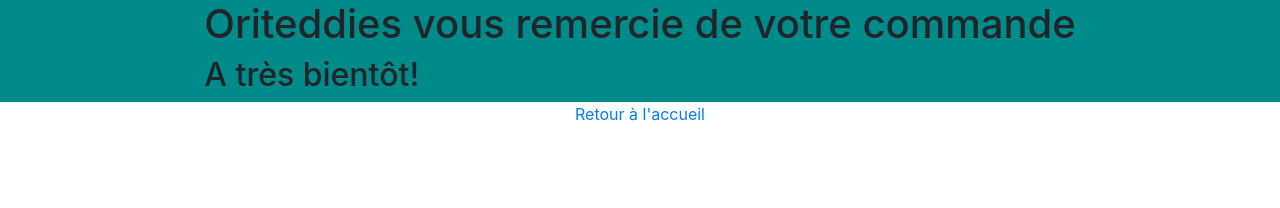
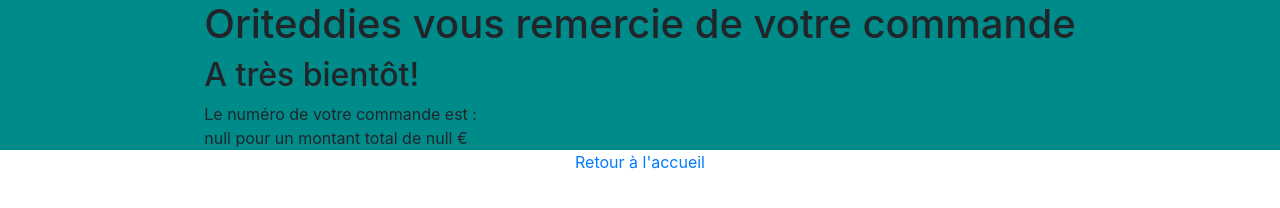
Before and after one commit to Korinne87/CorinneRoux_5_26012021, a website: page confirmation.html in a window 1280 px wide. Drawn offline with nearby package versions, Linux system fonts and the light colour scheme.

Commit message:
erreur lien fichier

```diff
--- a/confirmation.html
+++ b/confirmation.html
@@ -25,6 +25,6 @@
         <script src="https://stackpath.bootstrapcdn.com/bootstrap/5.0.0-alpha2/js/bootstrap.bundle.min.js"
         integrity="sha384-BOsAfwzjNJHrJ8cZidOg56tcQWfp6y72vEJ8xQ9w6Quywb24iOsW913URv1IS4GD" crossorigin="anonymous">
         </script>
-        <script src="./js/confirmationessai.js"></script>
+        <script src="./js/confirmation.js"></script>
     </body>
 </html>
```
